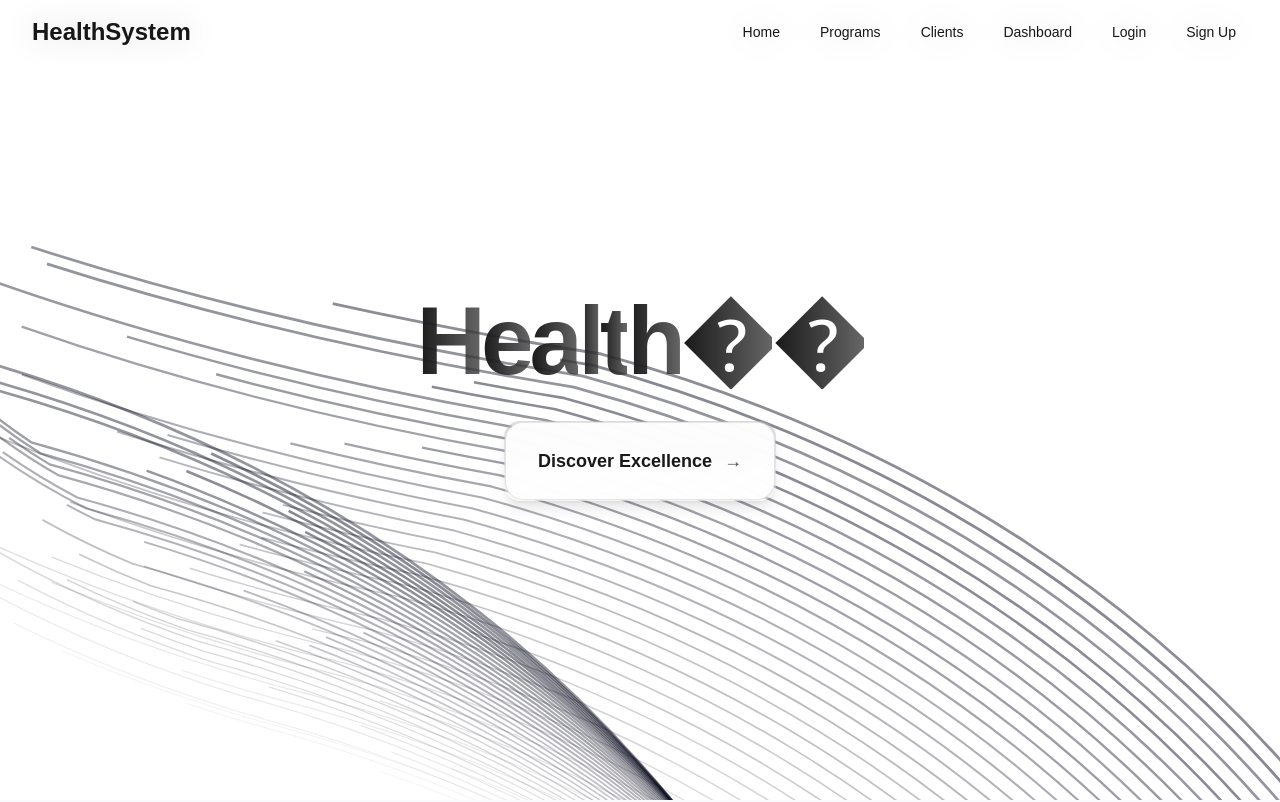
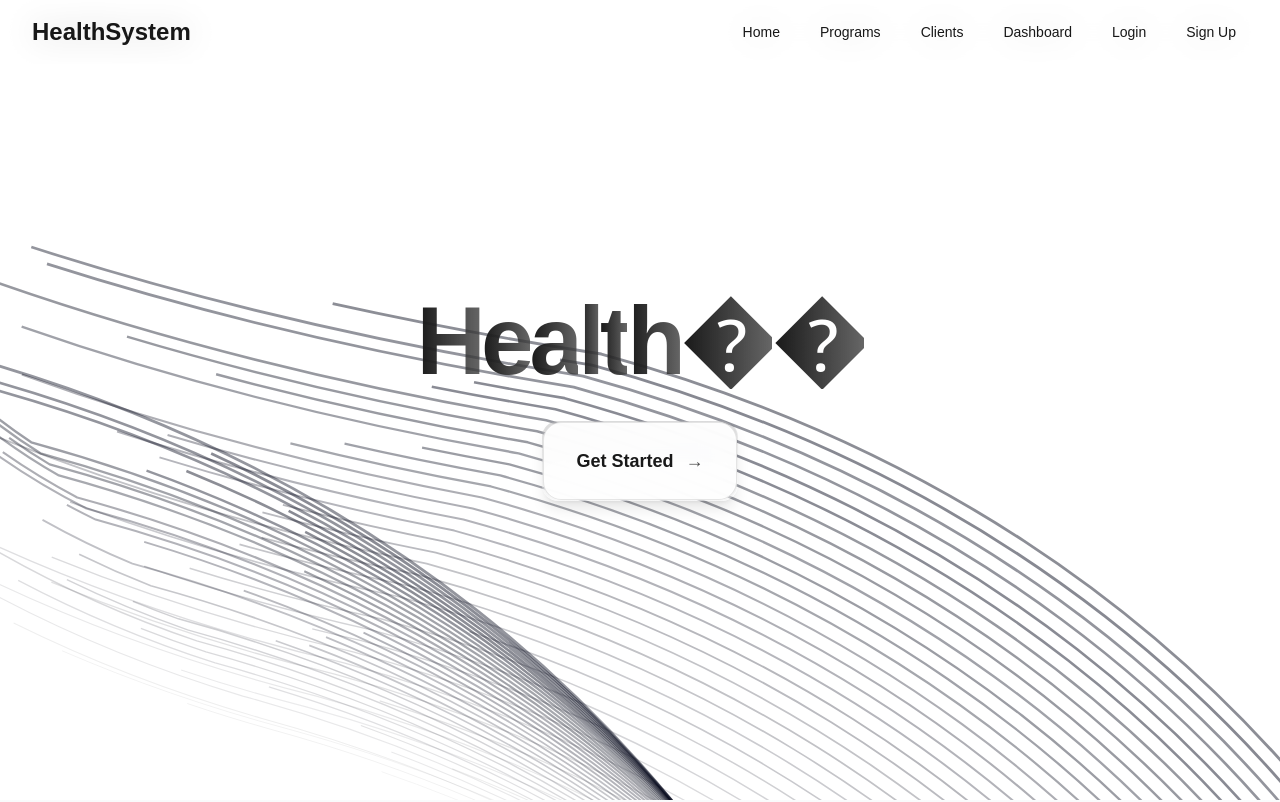
Before and after one commit to koskei-kipkoech/health-system, a Next.js app: page / in a window 1280 px wide. Shown: the top 802 px of the page. Built offline with nearby package versions, Linux system fonts and the light colour scheme.

Commit message:
refactor(home): update button text for clarity
The text "Discover Excellence" was changed to "Get Started" to make the button's purpose more intuitive and actionable for users.

```diff
--- a/components/home.tsx
+++ b/components/home.tsx
@@ -105,7 +105,7 @@ export default function BackgroundPaths({
                             group-hover:-translate-y-0.5 border border-black/10 dark:border-white/10
                             hover:shadow-md dark:hover:shadow-neutral-800/50"
             >
-              <span className="opacity-90 group-hover:opacity-100 transition-opacity">Discover Excellence</span>
+              <span className="opacity-90 group-hover:opacity-100 transition-opacity">Get Started</span>
               <span
                 className="ml-3 opacity-70 group-hover:opacity-100 group-hover:translate-x-1.5
                                 transition-all duration-300"
```
